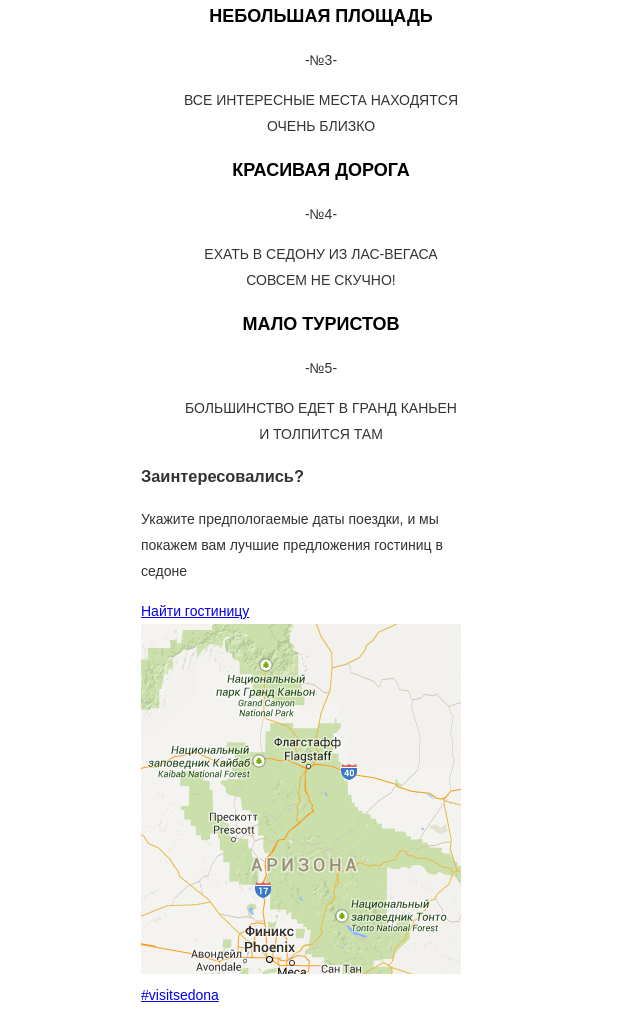
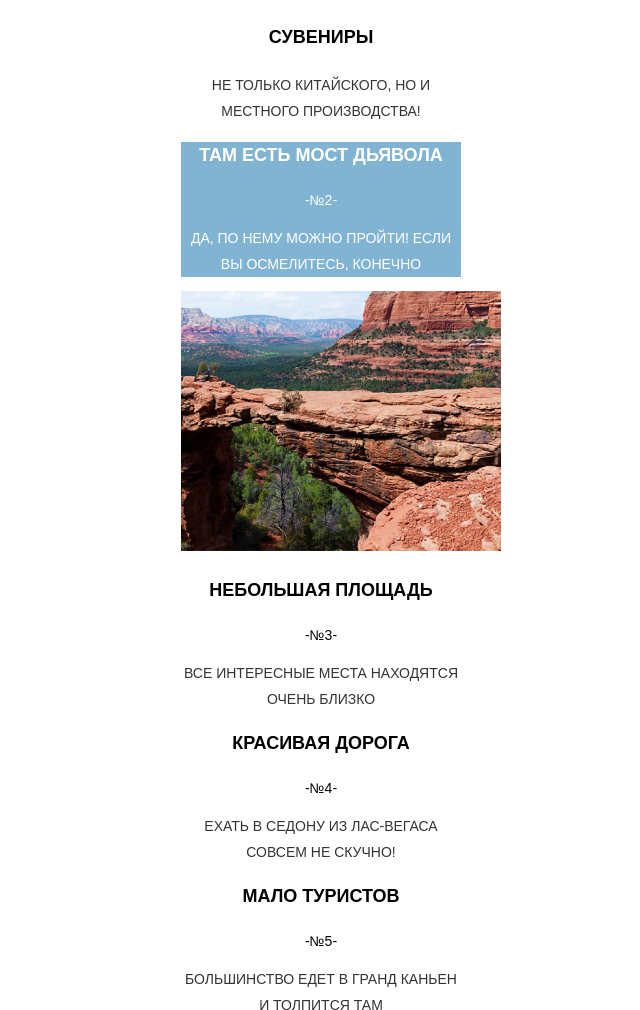
Before and after one commit to dreamkmet/237031-sedona-23, a plain HTML site: page source/index.html in a window 1280 px wide. Shown: the part 1404-2414 px from the top of the page, without its empty margins (339-979 px from the left). Drawn offline with nearby package versions, Linux system fonts and the light colour scheme; files that its build step writes are made by us from their sources.

Commit message:
Featutes styles

```diff
--- a/source/index.html
+++ b/source/index.html
@@ -50,6 +50,9 @@
             <p class="features__number features__number--color">-№1-</p>
             <p class="features__description features__description--color">Седона не аттракцион для туристов, там течет своя жизнь</p>
           </li>
+          <li>
+            <img class="features__image features__image--city" src="img/features/photo-city.png" width="320" height="260" alt="Фото городка Sedona">
+          </li>
           <li class="features__item features__item--housing">
             <h3 class="features__title">Жилье</h3>
             <p class="features__description">Рекомендуем пожить в настоящем мотеле, все как в кино!</p>
@@ -66,6 +69,9 @@
             <h3 class="features__title features__title--color">Там есть мост дьявола</h3>
             <p class="features__number features__number--color">-№2-</p>
             <p class="features__description features__description--color">Да, по нему можно пройти! Если вы осмелитесь, конечно</p>
+          </li>
+          <li>
+            <img class="features__image features__image--bridge" src="img/features/photo-bridge.png" width="320" height="260" alt="Фото моста">
           </li>
           <li class="features__item">
             <h3 class="features__title">Небольшая площадь</h3>
--- a/source/less/blocks/features.less
+++ b/source/less/blocks/features.less
@@ -1,3 +1,7 @@
+.features {
+  margin-bottom: 33px;
+}
+
 .features__list {
   list-style: none;
 }
@@ -16,6 +20,20 @@
   line-height: 26px;
   font-weight: bold;
   color: @basic-black;
+  margin-bottom: 22px;
+}
+.features__number {
+  color: @basic-black;
+  font-size: 14px;
+  line-height: 21px;
+}
+
+.features__number--color {
+  color: @basic-white;
+}
+
+.features__description--color {
+  color: @basic-white;
 }
 
 .features__title--color {
--- a/source/less/blocks/hotel-search.less
+++ b/source/less/blocks/hotel-search.less
@@ -0,0 +1,3 @@
+.hotel-search {
+  margin-bottom: 49px;
+}
--- a/source/less/blocks/page.less
+++ b/source/less/blocks/page.less
@@ -1,10 +1,3 @@
 .page {
-  box-sizing: border-box;
   height: 100%;
 }
-
-*,
-*:before,
-*:after {
-  box-sizing: border-box;
-}
--- a/source/less/blocks/site-list.less
+++ b/source/less/blocks/site-list.less
@@ -1,5 +1,6 @@
 .site-list {
   background-color: @basic-blue;
+  padding: 0;
 }
 
 .site-list__item {
@@ -9,6 +10,7 @@
   line-height: 40px;
   text-decoration: none;
 }
+
 .site-list__link {
   text-decoration: none;
   color: @basic-white;
```
Also changed, not shown: source/img/features/photo-bridge.png (added), source/img/features/photo-city.png (added).
